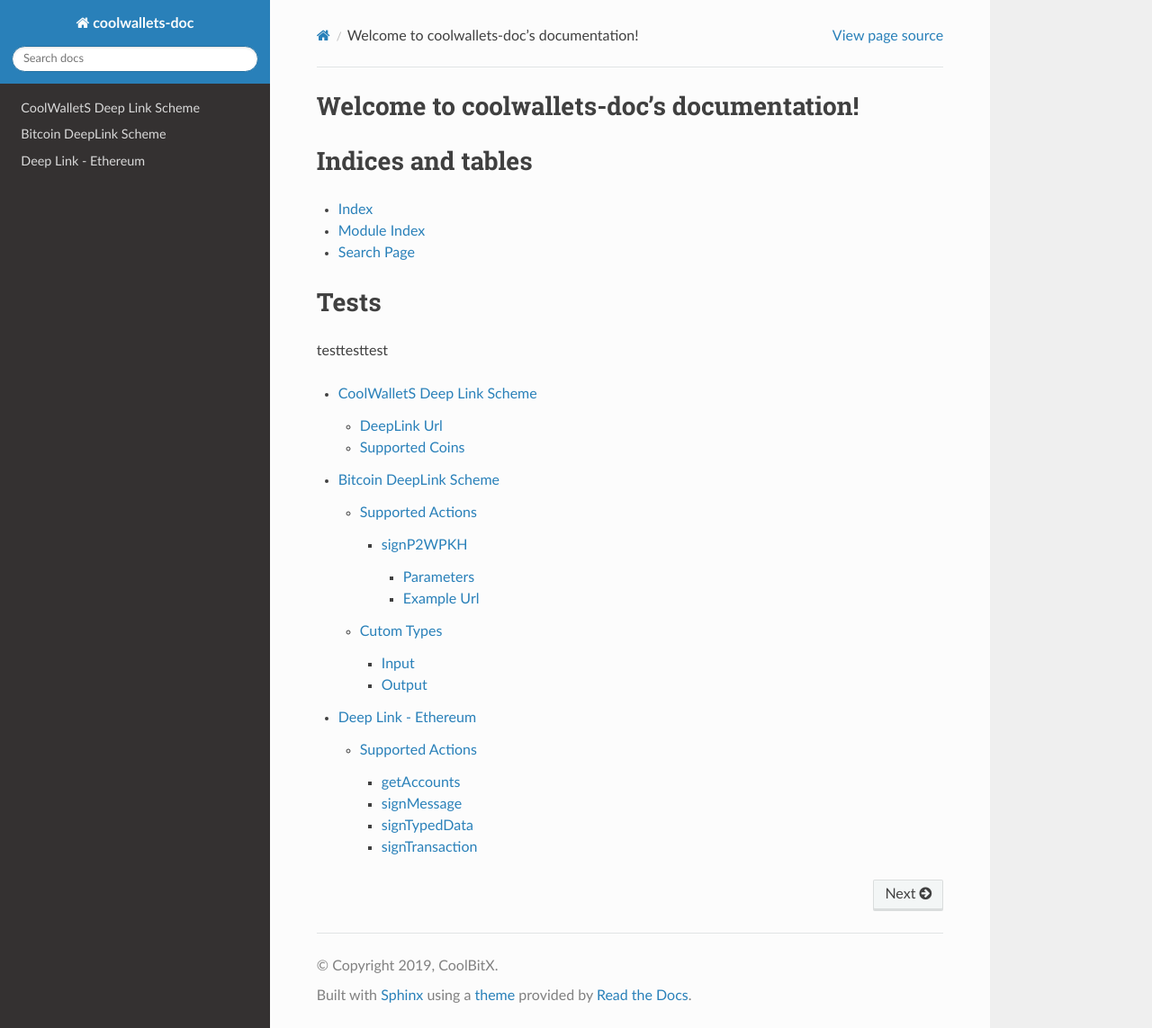
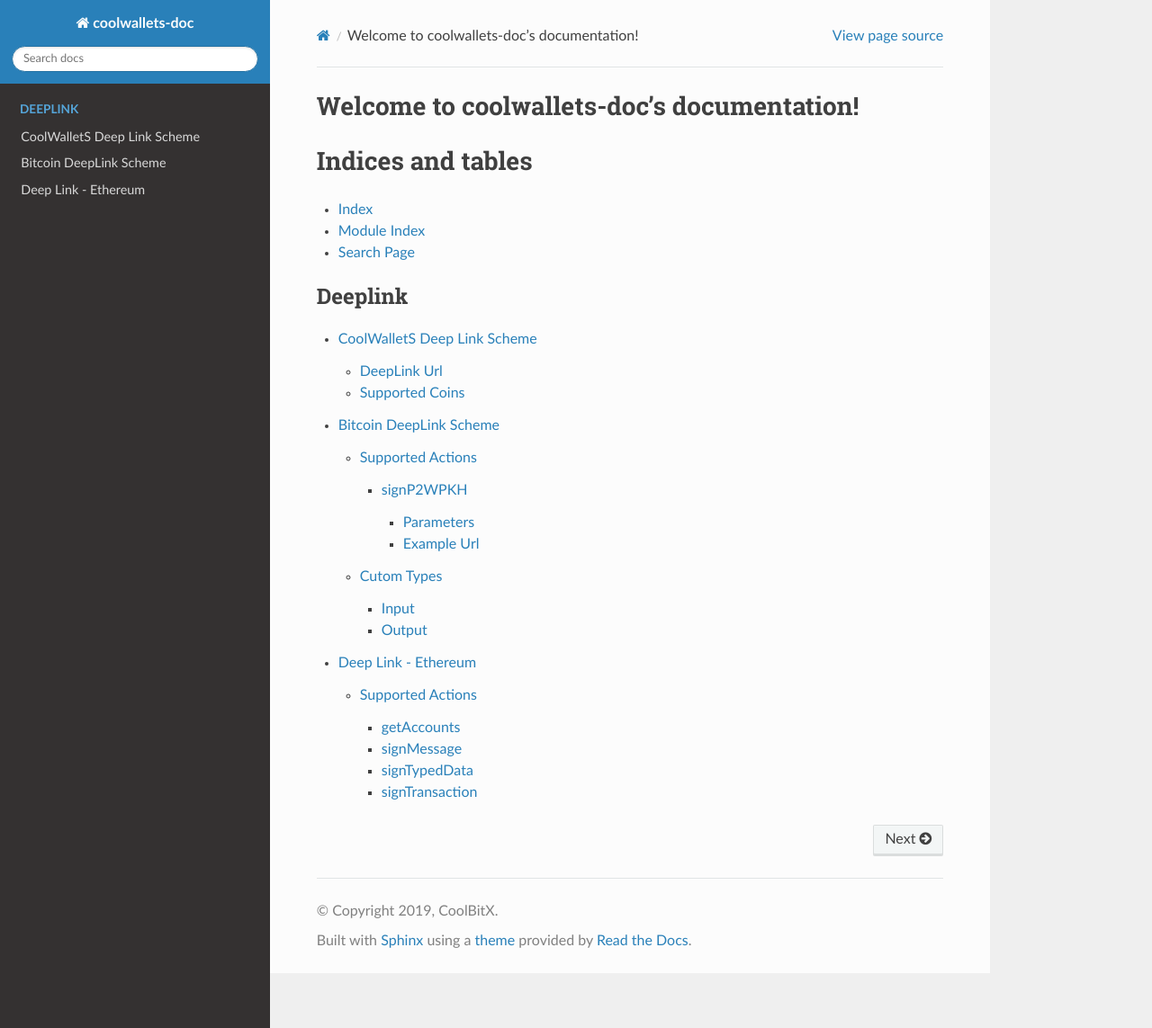
Before and after one commit to CoolBitX-Technology/coolwallet-doc, a Sphinx documentation site: the page built from docs/source/index.rst, in a window 1280 px wide and 1143 px high. Shown: the whole window at 90% size. Built offline with Sphinx 7.4.7 and the Read the Docs theme 2.0.0, drawn with Linux system fonts in a browser that asks for light colours.

Commit message:
modify index

```diff
--- a/docs/source/index.rst
+++ b/docs/source/index.rst
@@ -19,11 +19,9 @@ Indices and tables
 * :ref:`modindex`
 * :ref:`search`
 
-Tests
-=====
-testtesttest
+.. toctree::
+   :caption: Deeplink
 
-.. toctree::
    Introduction
    Bitcoin
    Ethereum
```
